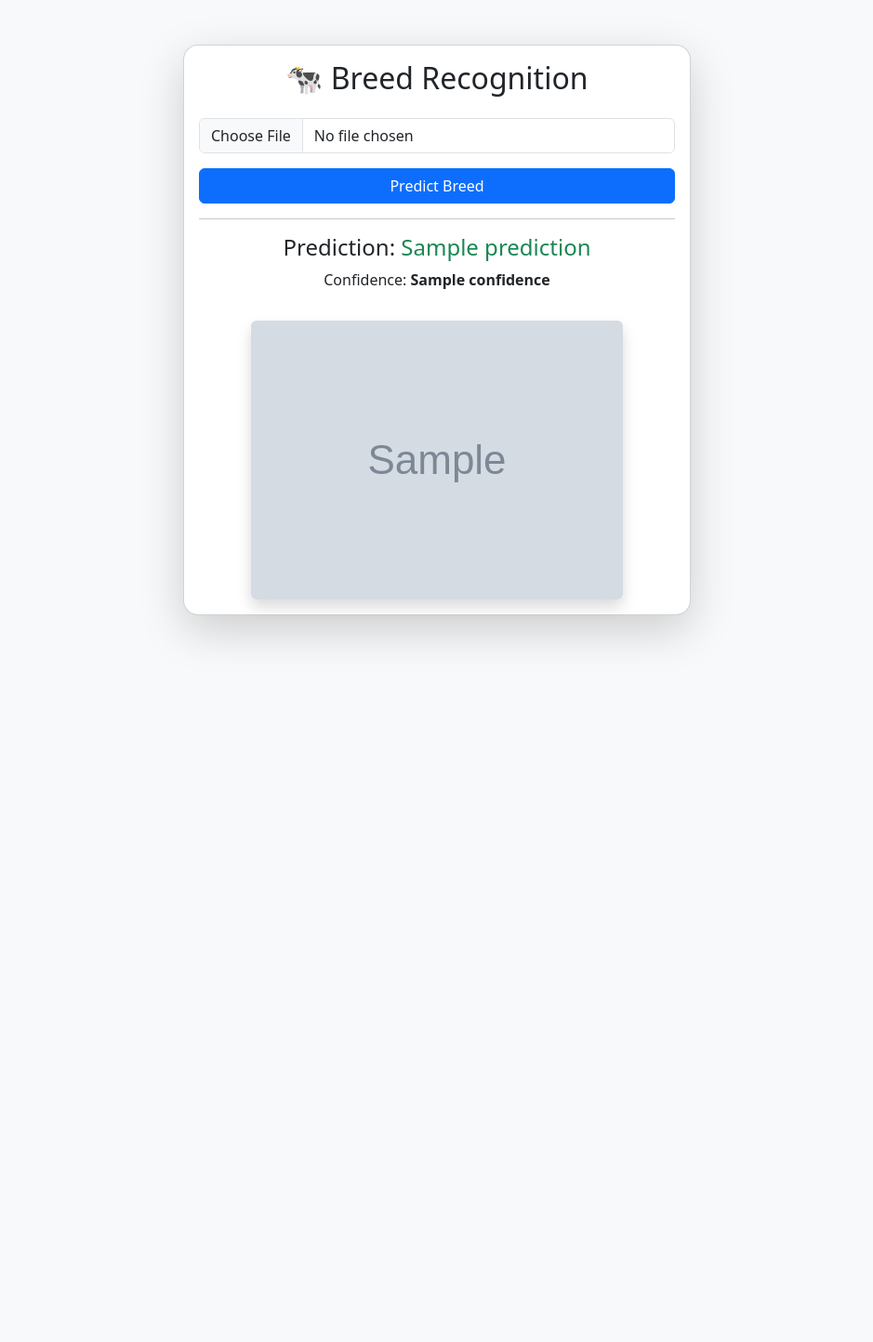
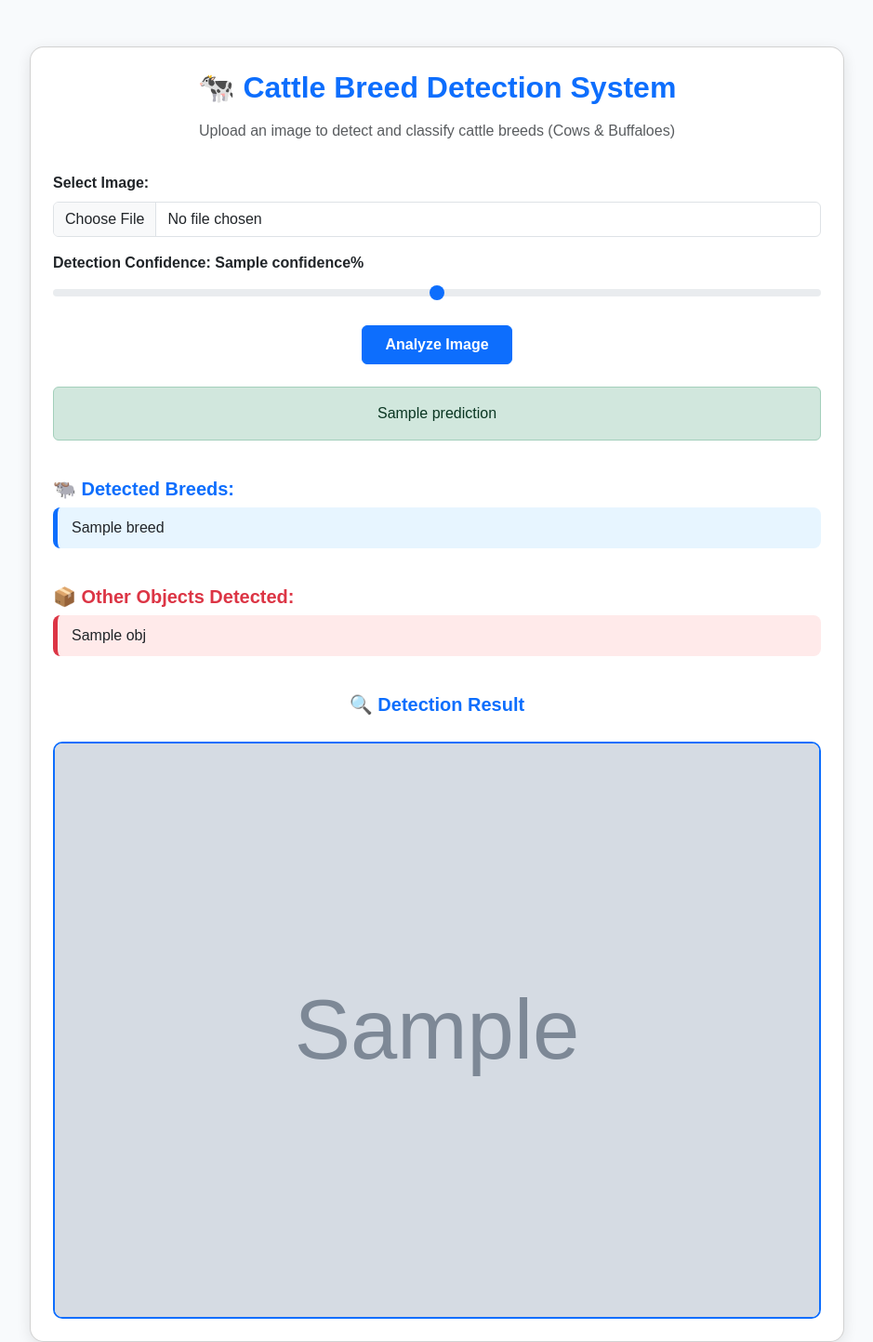
Before and after one commit to akash7anuj/breed-classification_of_animals, a Flask app: template project/templates/index.html in a window 1280 px wide. Shown: the whole page at 93% size, without its empty margins (170-1109 px from the left). Before the commit the page ends 691 px from the top, so only its background shows below. Run offline with Flask 3, Linux system fonts and the light colour scheme; the template is opened without the code that fills it: most values are stand-ins (such as "Sample title", 1, 10 or a date in 2020); grey boxes marked "Sample" are stand-in pictures.

Commit message:
updated all files

```diff
--- a/dataset_split.py
+++ b/dataset_split.py
@@ -3,7 +3,7 @@ import shutil
 import random
 
 # Paths
-DATASET_DIR = "dataset_cleaned"   # cleaned dataset ka folder
+DATASET_DIR = "Indian_bovine_breeds"   # cleaned dataset ka folder
 OUTPUT_DIR = "dataset_split"      # new folder jisme train/val/test hoga
 
 # Split ratios
--- a/model_fitting.py
+++ b/model_fitting.py
@@ -36,7 +36,7 @@ val_test_transform = transforms.Compose([
 # -------------------------
 # LOAD DATA
 # -------------------------
-train_dataset = datasets.ImageFolder(f"{DATASET_DIR}/train", transform=train_transform)
+train_dataset = datasets.ImageFolder(f"{DATASET_DIR}/train_cleaned", transform=train_transform)
 val_dataset   = datasets.ImageFolder(f"{DATASET_DIR}/val", transform=val_test_transform)
 test_dataset  = datasets.ImageFolder(f"{DATASET_DIR}/test", transform=val_test_transform)
 
--- a/project/app.py
+++ b/project/app.py
@@ -1,87 +1,155 @@
+import os
+import time
 import torch
 import torch.nn as nn
+from PIL import Image
+import cv2
 from torchvision import transforms, models
-from PIL import Image
-from flask import Flask, request, jsonify, render_template
-import os
+from ultralytics import YOLO
+from flask import Flask, request, render_template
 
-# -------------------------
-# CONFIG
-# -------------------------
-MODEL_PATH = "best_model.pth"
+# ------------------------- CONFIG -------------------------
+MODEL_PATH = r"C:\Users\DELL\Desktop\breed-classification_of_animals\project\best_model.pth"
 DEVICE = torch.device("cuda" if torch.cuda.is_available() else "cpu")
 
-# Breed classes (same order as training dataset)
-CLASS_NAMES = ["gir", "murrah", "sahiwal", "tharparkar", "nagori"]  # apne dataset ke hisaab se update karo
+CLASS_NAMES = [
+    'Alambadi', 'Amritmahal', 'Ayrshire', 'Banni', 'Bargur', 'Bhadawari', 'Brown_Swiss',
+    'Dangi', 'Deoni', 'Gir', 'Guernsey', 'Hallikar', 'Hariana', 'Holstein_Friesian',
+    'Jaffrabadi', 'Jersey', 'Kangayam', 'Kankrej', 'Kasargod', 'Kenkatha', 'Kherigarh',
+    'Khillari', 'Krishna_Valley', 'Malnad_gidda', 'Mehsana', 'Murrah', 'Nagori', 'Nagpuri',
+    'Nili_Ravi', 'Nimari', 'Ongole', 'Pulikulam', 'Rathi', 'Red_Dane', 'Red_Sindhi',
+    'Sahiwal', 'Surti', 'Tharparkar', 'Toda', 'Umblachery', 'Vechur'
+]
 
-# -------------------------
-# IMAGE TRANSFORM
-# -------------------------
 transform = transforms.Compose([
-    transforms.Resize((224,224)),
+    transforms.Resize((224, 224)),
     transforms.ToTensor(),
-    transforms.Normalize([0.485, 0.456, 0.406], [0.229, 0.224, 0.225])
+    transforms.Normalize([0.485, 0.456, 0.406],
+                         [0.229, 0.224, 0.225])
 ])
 
-# -------------------------
-# LOAD MODEL
-# -------------------------
-def load_model():
+# ------------------------- LOAD MODELS -------------------------
+def load_breed_model():
+    """Load trained ResNet50 model for cattle breed classification."""
     model = models.resnet50(pretrained=False)
     model.fc = nn.Linear(model.fc.in_features, len(CLASS_NAMES))
     model.load_state_dict(torch.load(MODEL_PATH, map_location=DEVICE))
-    model.to(DEVICE)
-    model.eval()
+    model.to(DEVICE).eval()
     return model
 
-model = load_model()
+breed_model = load_breed_model()
+yolo_model = YOLO('yolov8m.pt')
 
-# -------------------------
-# PREDICT FUNCTION
-# -------------------------
-def predict(image_path):
-    image = Image.open(image_path).convert("RGB")
+# ------------------------- FLASK APP -------------------------
+app = Flask(__name__)
+
+BASE_DIR = os.path.dirname(os.path.abspath(__file__))
+STATIC_DIR = os.path.join(BASE_DIR, "static")
+os.makedirs(STATIC_DIR, exist_ok=True)
+
+def clear_static_folder():
+    """Remove all previously saved images before saving a new one."""
+    for f in os.listdir(STATIC_DIR):
+        try:
+            os.remove(os.path.join(STATIC_DIR, f))
+        except Exception:
+            pass
+
+
+def classify_breed(crop_img):
+    """Classify cattle breed using the ResNet50 model."""
+    image = Image.fromarray(cv2.cvtColor(crop_img, cv2.COLOR_BGR2RGB))
     img_tensor = transform(image).unsqueeze(0).to(DEVICE)
 
     with torch.no_grad():
-        outputs = model(img_tensor)
-        _, pred = torch.max(outputs, 1)
-        breed = CLASS_NAMES[pred.item()]
-        probs = torch.nn.functional.softmax(outputs, dim=1)[0].cpu().numpy()
+        outputs = breed_model(img_tensor)
+        probs = torch.nn.functional.softmax(outputs, dim=1)[0]
+        pred_idx = probs.argmax().item()
+        breed_name = CLASS_NAMES[pred_idx]
+        confidence = probs[pred_idx].item()
 
-    return breed, float(probs[pred.item()])
+    return breed_name, confidence
 
-# -------------------------
-# FLASK APP
-# -------------------------
-app = Flask(__name__)
 
 @app.route("/", methods=["GET", "POST"])
 def index():
     if request.method == "POST":
-        if "file" not in request.files:
-            return render_template("index.html", error="No file selected")
+        file = request.files.get("file")
+        threshold = float(request.form.get("confidence", 40)) / 100.0
 
-        file = request.files["file"]
-        if file.filename == "":
-            return render_template("index.html", error="No file selected")
+        if not file or file.filename == "":
+            return render_template("index.html", error="⚠️ Please select an image first.")
 
-        # Save file temporarily
-        filepath = os.path.join("static", file.filename)
+        clear_static_folder()  # 👈 Delete all previous images
+
+        # Save file
+        unique_name = f"{int(time.time())}_{file.filename}"
+        filepath = os.path.join(STATIC_DIR, unique_name)
         file.save(filepath)
 
-        # Predict
-        breed, confidence = predict(filepath)
+        # Load image
+        img = cv2.imread(filepath)
+        results = yolo_model(filepath)
+        breed_list = []
+        other_objects = []   # 👈 New list
+        found_cattle = False
+
+        for box in results[0].boxes:
+            cls = int(box.cls[0])
+            label = yolo_model.model.names[cls].lower()
+            conf = float(box.conf[0])
+
+            if conf < threshold:
+                continue
+
+            x1, y1, x2, y2 = map(int, box.xyxy[0].tolist())
+
+            color = (0, 0, 255)
+            display_label = f"{label} ({conf*100:.1f}%)"
+
+            if any(word in label for word in ["cow", "buffalo", "cattle", "ox", "animal"]):
+                found_cattle = True
+                color = (0, 255, 0)
+                crop_img = img[y1:y2, x1:x2]
+
+                if crop_img.size != 0:
+                    breed, breed_conf = classify_breed(crop_img)
+                    display_label = f"{breed} ({breed_conf*100:.1f}%)"
+                    breed_list.append(display_label)
+            else:
+                # 👇 Store non-cattle detections
+                other_objects.append(f"{label} ({conf*100:.1f}%)")
+
+            # Draw boxes
+            cv2.rectangle(img, (x1, y1), (x2, y2), color, 1)
+            cv2.putText(img, display_label, (x1, max(30, y1 - 10)),
+                        cv2.FONT_HERSHEY_SIMPLEX, 0.5, color, 1)
+
+        # Save output image
+        output_path = os.path.join(STATIC_DIR, f"detected_{unique_name}")
+        cv2.imwrite(output_path, img)
+        os.remove(filepath)
+
+        if not found_cattle:
+            return render_template(
+                "index.html",
+                error="❌ No cow or buffalo detected above confidence threshold!",
+                image_path=f"detected_{unique_name}",
+                confidence=int(threshold * 100),
+                other_objects=other_objects  # 👈 Pass even if no cattle
+            )
 
         return render_template(
             "index.html",
-            prediction=breed,
-            confidence=f"{confidence:.2f}",
-            image_path=filepath
+            prediction=f"✅ {len(breed_list)} cattle detected and classified!",
+            breed_list=breed_list,
+            other_objects=other_objects,  # 👈 Added here
+            image_path=f"detected_{unique_name}",
+            confidence=int(threshold * 100)
         )
 
-    return render_template("index.html")
+    return render_template("index.html", confidence=40)
+
 
 if __name__ == "__main__":
-    os.makedirs("static", exist_ok=True)
-    app.run(host="0.0.0.0", port=5000, debug=True)
+    app.run(host="0.0.0.0", port=8000, debug=True)
--- a/project/templates/index.html
+++ b/project/templates/index.html
@@ -1,44 +1,139 @@
 <!DOCTYPE html>
 <html lang="en">
+
 <head>
-  <meta charset="UTF-8">
-  <meta name="viewport" content="width=device-width, initial-scale=1.0">
-  <title>Cattle & Buffalo Breed Recognition</title>
-  <link href="https://cdn.jsdelivr.net/npm/bootstrap@5.3.2/dist/css/bootstrap.min.css" rel="stylesheet">
+  <meta charset="UTF-8" />
+  <meta name="viewport" content="width=device-width, initial-scale=1" />
+  <title>Cattle Breed Detection</title>
+  <link href="https://cdn.jsdelivr.net/npm/bootstrap@5.3.3/dist/css/bootstrap.min.css" rel="stylesheet" />
+  <style>
+    body {
+      background: #f8fafc;
+      font-family: "Poppins", sans-serif;
+    }
+
+    .container {
+      max-width: 900px;
+      margin-top: 50px;
+    }
+
+    .card {
+      border-radius: 15px;
+      box-shadow: 0 4px 15px rgba(0, 0, 0, 0.1);
+    }
+
+    .preview-img {
+      width: 100%;
+      max-height: 400px;
+      object-fit: contain;
+      border-radius: 10px;
+      border: 1px solid #ddd;
+      margin-top: 10px;
+    }
+
+    .result-img {
+      width: 100%;
+      border-radius: 10px;
+      margin-top: 20px;
+      border: 2px solid #0d6efd;
+    }
+
+    .breed-list {
+      list-style-type: none;
+      padding: 0;
+    }
+
+    .breed-list li {
+      background: #e7f5ff;
+      border-left: 5px solid #0d6efd;
+      margin: 8px 0;
+      padding: 10px 15px;
+      border-radius: 8px;
+    }
+  </style>
 </head>
-<body class="bg-light">
 
-  <div class="container py-5">
-    <div class="row justify-content-center">
-      <div class="col-md-6">
+<body>
+  <div class="container">
+    <div class="card p-4">
+      <h2 class="text-center mb-3 text-primary fw-bold">🐄 Cattle Breed Detection System</h2>
+      <p class="text-center text-muted">Upload an image to detect and classify cattle breeds (Cows & Buffaloes)</p>
+      <form method="POST" enctype="multipart/form-data" class="mt-3">
 
-        <div class="card shadow-lg rounded-4">
-          <div class="card-body text-center">
-            <h2 class="card-title mb-4">🐄 Breed Recognition</h2>
-
-            {% if error %}
-              <div class="alert alert-danger">{{ error }}</div>
-            {% endif %}
-
-            <form method="POST" enctype="multipart/form-data">
-              <div class="mb-3">
-                <input class="form-control" type="file" name="file" accept="image/*" required>
-              </div>
-              <button type="submit" class="btn btn-primary w-100">Predict Breed</button>
-            </form>
-
-            {% if prediction %}
-              <hr>
-              <h4 class="mt-3">Prediction: <span class="text-success">{{ prediction }}</span></h4>
-              <p>Confidence: <strong>{{ confidence }}</strong></p>
-              <img src="{{ image_path }}" class="img-fluid rounded mt-3 shadow" style="max-height:300px;">
-            {% endif %}
-          </div>
+        <!-- File Upload -->
+        <div class="mb-3">
+          <label class="form-label fw-semibold">Select Image:</label>
+          <input class="form-control" type="file" name="file" id="fileInput" accept="image/*" required />
+          <img id="preview" class="preview-img" style="display:none;" />
         </div>
 
+        <!-- Confidence Slider -->
+        <div class="mb-3">
+          <label for="confidence" class="form-label fw-semibold">Detection Confidence: <span id="confValue">{{
+              confidence }}%</span></label>
+          <input type="range" class="form-range" min="10" max="100" step="5" name="confidence" id="confidence"
+            value="{{ confidence }}" oninput="confValue.innerText = this.value + '%';">
+        </div>
+
+        <div class="text-center">
+          <button type="submit" class="btn btn-primary px-4 py-2 fw-semibold">Analyze Image</button>
+        </div>
+      </form>
+
+      <!-- Alerts -->
+      {% if error %}
+      <div class="alert alert-danger mt-4 text-center">{{ error }}</div>
+      {% endif %}
+      {% if prediction %}
+      <div class="alert alert-success mt-4 text-center">{{ prediction }}</div>
+      {% endif %}
+
+      <!-- Detected Breeds -->
+       {% if breed_list %}
+      <div class="mt-4">
+        <h5 class="fw-semibold text-primary">🐃 Detected Breeds:</h5>
+        <ul class="breed-list">
+          {% for breed in breed_list %}
+          <li>{{ breed }}</li>
+          {% endfor %}
+        </ul>
       </div>
+      {% endif %}
+
+
+       {% if other_objects %}
+      <div class="mt-4">
+        <h5 class="fw-semibold text-danger">📦 Other Objects Detected:</h5>
+        <ul class="breed-list">
+          {% for obj in other_objects %}
+          <li style="background:#ffeaea; border-left-color:#dc3545;">{{ obj }}</li>
+          {% endfor %}
+        </ul>
+      </div>
+      {% endif %}
+
+      <!-- Results -->
+      {% if image_path %}
+      <div class="mt-4 text-center">
+        <h5 class="fw-semibold text-primary">🔍 Detection Result</h5>
+        <img src="{{ url_for('static', filename=image_path) }}" alt="Detected Image" class="result-img" />
+      </div>
+      {% endif %}
+
     </div>
   </div>
 
+  <script>
+    // Image Preview
+    document.getElementById("fileInput").addEventListener("change", function (event) {
+      const file = event.target.files[0];
+      if (file) {
+        const preview = document.getElementById("preview");
+        preview.src = URL.createObjectURL(file);
+        preview.style.display = "block";
+      }
+    });
+  </script>
 </body>
+
 </html>
```
Also changed, not shown: dataset cleaning/all_in_one.py (+4 -4 lines), dataset_download.py (deleted, +0 -11 lines), project/templates/index2.html (deleted, +0 -91 lines), README.md (added), image/dashboard.png (added), project/static/detected_1760804921_360_F_103389681_brlsQBScaKJ7mRAabLLFBJUVakKOW5Zx.jpg (added), 3 other files.
